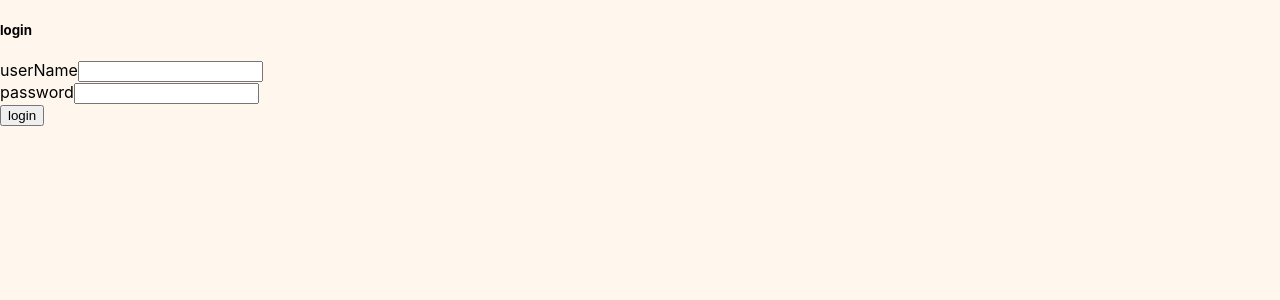
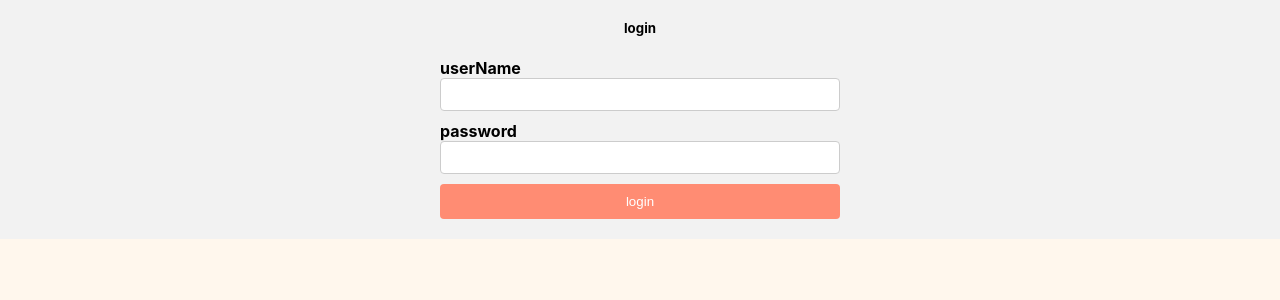
Before and after one commit to MeirKlemp/advance_react, a React (Create React App) app in the folder albums/: page /login in a window 1280 px wide. Shown: the top 300 px of the page. Built offline with nearby package versions, Linux system fonts and the light colour scheme; no server answers.

Commit message:
end login style

```diff
--- a/albums/src/index.css
+++ b/albums/src/index.css
@@ -77,6 +77,54 @@ footer {
   margin-top: auto;
   font-weight: 500;
 }
+
+/* login component */
+
+.section {
+  background-color: #f2f2f2;
+  padding: 20px;
+  margin-bottom: 20px;
+}
+
+.form {
+  max-width: 400px;
+  margin: 0 auto;
+}
+
+.form-row {
+  margin-bottom: 10px;
+}
+
+.form-label {
+  font-weight: bold;
+}
+
+.form-input {
+  width: 100%;
+  padding: 8px;
+  border: 1px solid #ccc;
+  border-radius: 4px;
+}
+
+.btn {
+  background-color: #ff8c73; /* Pink-orange color */
+  color: white;
+  padding: 10px 20px;
+  border: none;
+  border-radius: 4px;
+  cursor: pointer;
+}
+
+.btn-block {
+  width: 100%;
+}
+
+/* Additional styling for the login header */
+h5 {
+  text-align: center;
+  margin-top: 0;
+}
+
 
 /* posts component */
 .bubble-info {
```
